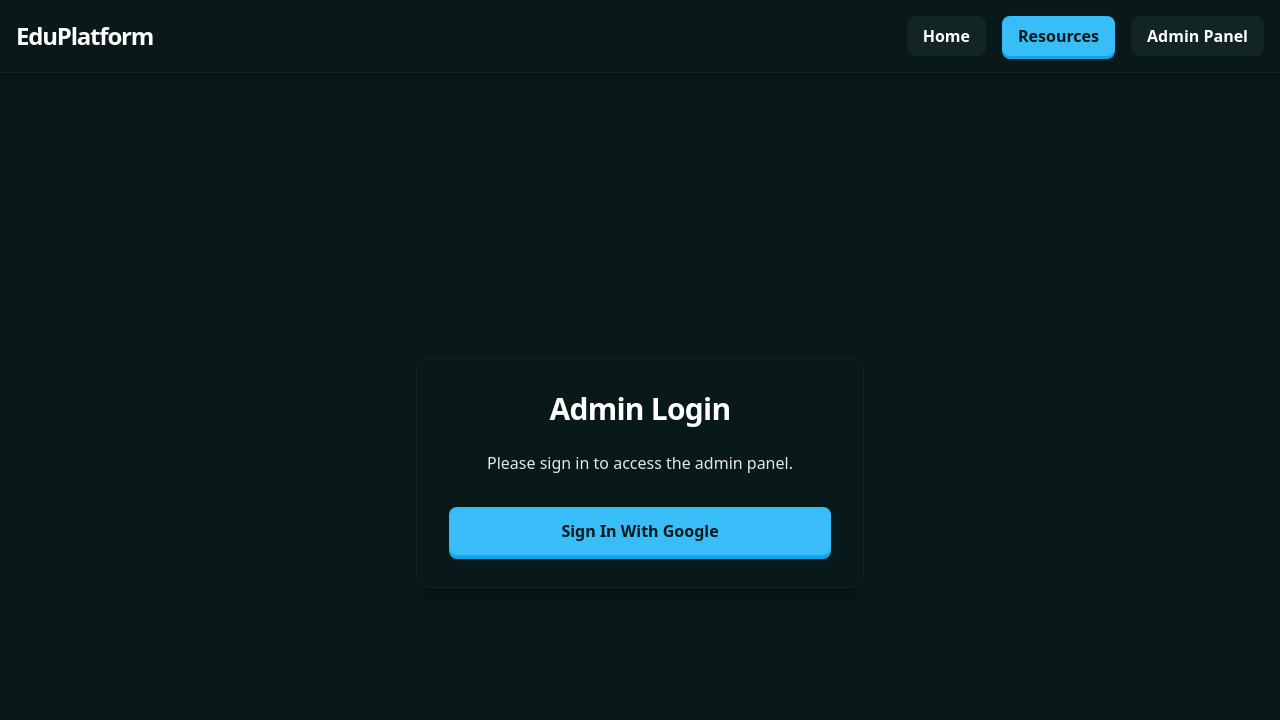
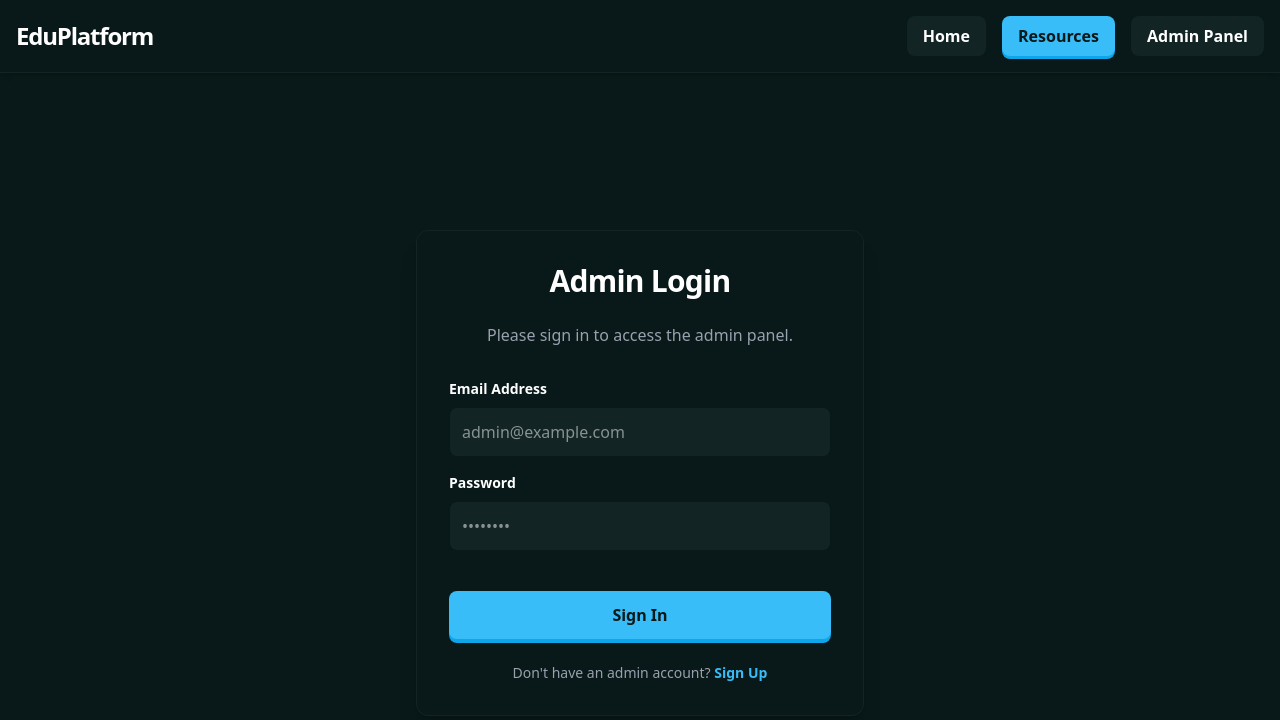
Before and after one commit to Aasimmuneer01/Website-for-learning-, a React (Vite) app: page /admin/login in a window 1280 px wide. Shown: the top 720 px of the page. Built offline with nearby package versions, Linux system fonts and the light colour scheme; no server answers.

Commit message:
feat(admin): implement email/password authentication
Replace Google sign-in with email/password authentication for admin access. Added support for sign-up, sign-out functionality, and error handling for common authentication scenarios.

```diff
--- a/src/hooks/useAuth.tsx
+++ b/src/hooks/useAuth.tsx
@@ -1,4 +1,4 @@
-import { createContext, useContext, useEffect, useState } from 'react';
+import { createContext, useContext, useEffect, useState, ReactNode } from 'react';
 import { onAuthStateChanged, User as FirebaseUser } from 'firebase/auth';
 import { auth } from '../firebase/config';
 
@@ -9,7 +9,7 @@ interface AuthContextType {
 
 const AuthContext = createContext<AuthContextType>({ user: null, loading: true });
 
-export function AuthProvider({ children }: { children: React.ReactNode }) {
+export function AuthProvider({ children }: { children: ReactNode }) {
   const [user, setUser] = useState<FirebaseUser | null>(null);
   const [loading, setLoading] = useState(true);
 
--- a/src/pages/admin/AdminDashboard.tsx
+++ b/src/pages/admin/AdminDashboard.tsx
@@ -1,5 +1,7 @@
 import { useAuth } from '../../hooks/useAuth';
 import { Navigate } from 'react-router-dom';
+import { auth } from '../../firebase/config';
+import { signOut } from 'firebase/auth';
 
 export default function AdminDashboard() {
   const { user, loading } = useAuth();
@@ -12,9 +14,25 @@ export default function AdminDashboard() {
     return <Navigate to="/admin/login" replace />;
   }
 
+  const handleSignOut = async () => {
+    try {
+      await signOut(auth);
+    } catch (error) {
+      console.error("Error signing out", error);
+    }
+  };
+
   return (
     <div className="p-8 max-w-7xl mx-auto">
-      <h1 className="text-3xl font-bold mb-6 font-sans tracking-tight text-white">Admin Dashboard</h1>
+      <div className="flex justify-between items-center mb-6">
+        <h1 className="text-3xl font-bold font-sans tracking-tight text-white">Admin Dashboard</h1>
+        <button
+          onClick={handleSignOut}
+          className="px-4 py-2 bg-red-500/20 text-red-500 font-bold rounded-lg border border-red-500/50 hover:bg-red-500 hover:text-white transition-all"
+        >
+          Sign Out
+        </button>
+      </div>
       <p className="text-gray-400 mb-8">Welcome back, {user.displayName || user.email}</p>
       <div className="grid grid-cols-1 md:grid-cols-2 lg:grid-cols-4 gap-6">
         <div className="bg-surface p-6 rounded-xl shadow-sm border border-secondary shadow-[0_4px_0_0_theme(colors.secondary)]">
--- a/src/pages/admin/AdminLogin.tsx
+++ b/src/pages/admin/AdminLogin.tsx
@@ -1,32 +1,105 @@
+import { useState, FormEvent } from 'react';
 import { auth } from '../../firebase/config';
-import { signInWithPopup, GoogleAuthProvider } from 'firebase/auth';
+import { signInWithEmailAndPassword, createUserWithEmailAndPassword } from 'firebase/auth';
 import { useNavigate } from 'react-router-dom';
+import rawConfig from '../../../firebase-applet-config.json';
 
 export default function AdminLogin() {
   const navigate = useNavigate();
+  const [email, setEmail] = useState('');
+  const [password, setPassword] = useState('');
+  const [error, setError] = useState('');
+  const [loading, setLoading] = useState(false);
+  const [isSignUp, setIsSignUp] = useState(false);
 
-  const handleSignIn = async () => {
+  const handleAuth = async (e: FormEvent) => {
+    e.preventDefault();
+    setError('');
+    setLoading(true);
     try {
-      const provider = new GoogleAuthProvider();
-      await signInWithPopup(auth, provider);
+      if (isSignUp) {
+        await createUserWithEmailAndPassword(auth, email, password);
+      } else {
+        await signInWithEmailAndPassword(auth, email, password);
+      }
       navigate('/admin');
-    } catch (error) {
-      console.error("Error signing in with Google", error);
-      alert("Failed to sign in. Please try again.");
+    } catch (err: any) {
+      console.error("Error with authentication", err);
+      if (err.code === 'auth/operation-not-allowed') {
+        setError(`Email/Password auth is not enabled. Please enable it in the Firebase Console for project: ${rawConfig.projectId}`);
+      } else if (err.code === 'auth/invalid-credential') {
+        setError("Invalid email or password.");
+      } else if (err.code === 'auth/email-already-in-use') {
+        setError("An account with this email already exists.");
+      } else if (err.code === 'auth/weak-password') {
+        setError("Password should be at least 6 characters.");
+      } else {
+        setError(err.message || "Failed to authenticate. Please check your credentials.");
+      }
+    } finally {
+      setLoading(false);
     }
   };
 
   return (
     <div className="flex min-h-screen items-center justify-center bg-background-main p-4">
       <div className="w-full max-w-md bg-secondary rounded-xl p-8 shadow-xl border border-surface">
-        <h1 className="text-3xl font-bold text-white mb-6 text-center font-sans tracking-tight">Admin Login</h1>
-        <p className="text-text-main text-center mb-8">Please sign in to access the admin panel.</p>
-        <button
-          onClick={handleSignIn}
-          className="w-full py-3 px-4 bg-primary text-secondary font-bold rounded-lg shadow-[0_4px_0_0_#0ea5e9] hover:shadow-none hover:translate-y-[4px] transition-all"
-        >
-          Sign In With Google
-        </button>
+        <h1 className="text-3xl font-bold text-white mb-6 text-center font-sans tracking-tight">Admin {isSignUp ? 'Registration' : 'Login'}</h1>
+        <p className="text-gray-400 text-center mb-8">
+          {isSignUp ? "Create a new admin account." : "Please sign in to access the admin panel."}
+        </p>
+
+        {error && <div className="bg-red-500/10 border border-red-500 text-red-500 p-3 rounded-lg mb-6 text-sm flex flex-col gap-2">
+            <p>{error}</p>
+            {error.includes('firebase.google.com') && (
+                <a href={`https://console.firebase.google.com/project/${rawConfig.projectId}/authentication/providers`} target="_blank" rel="noreferrer" className="underline font-bold text-red-400 hover:text-red-300">
+                    Open Firebase Console
+                </a>
+            )}
+        </div>}
+
+        <form onSubmit={handleAuth} className="space-y-4">
+          <div>
+            <label className="block text-white mb-2 text-sm font-bold">Email Address</label>
+            <input
+              type="email"
+              value={email}
+              onChange={(e) => setEmail(e.target.value)}
+              required
+              className="w-full bg-surface border border-secondary p-3 rounded-lg text-white focus:outline-none focus:border-primary transition-colors"
+              placeholder="admin@example.com"
+            />
+          </div>
+          <div className="mb-6">
+            <label className="block text-white mb-2 text-sm font-bold">Password</label>
+            <input
+              type="password"
+              value={password}
+              onChange={(e) => setPassword(e.target.value)}
+              required
+              minLength={6}
+              className="w-full bg-surface border border-secondary p-3 rounded-lg text-white focus:outline-none focus:border-primary transition-colors"
+              placeholder="••••••••"
+            />
+          </div>
+          <button
+            type="submit"
+            disabled={loading}
+            className="w-full py-3 px-4 bg-primary text-secondary font-bold rounded-lg shadow-[0_4px_0_0_#0ea5e9] hover:shadow-none hover:translate-y-[4px] transition-all disabled:opacity-70 disabled:hover:translate-y-0 disabled:hover:shadow-[0_4px_0_0_#0ea5e9] mt-4"
+          >
+            {loading ? (isSignUp ? "Creating account..." : "Signing in...") : (isSignUp ? "Create Account" : "Sign In")}
+          </button>
+        </form>
+
+        <div className="mt-6 text-center text-sm text-gray-400">
+          {isSignUp ? "Already have an account? " : "Don't have an admin account? "}
+          <button
+            onClick={() => { setIsSignUp(!isSignUp); setError(''); }}
+            className="text-primary hover:underline font-bold"
+          >
+            {isSignUp ? "Sign In" : "Sign Up"}
+          </button>
+        </div>
       </div>
     </div>
   );
```
